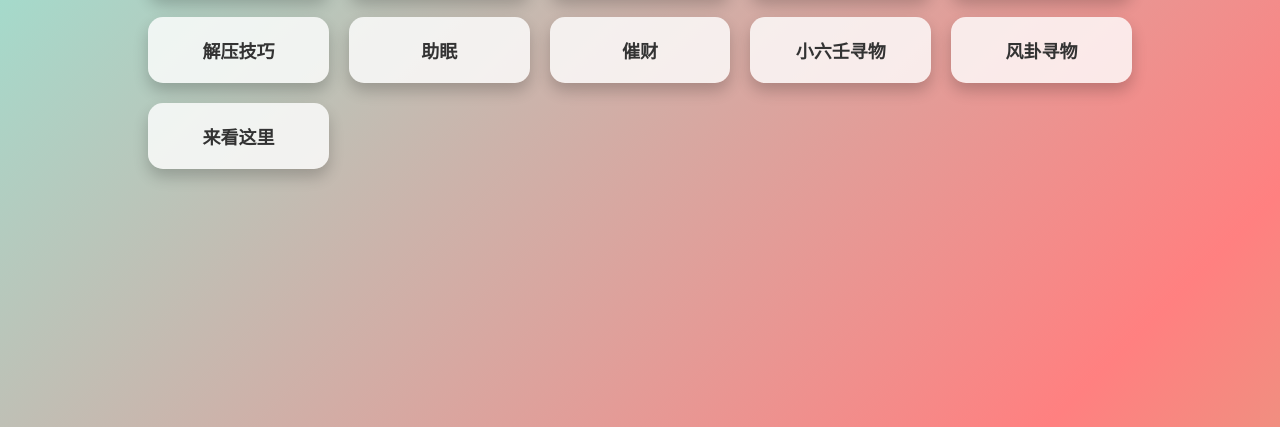
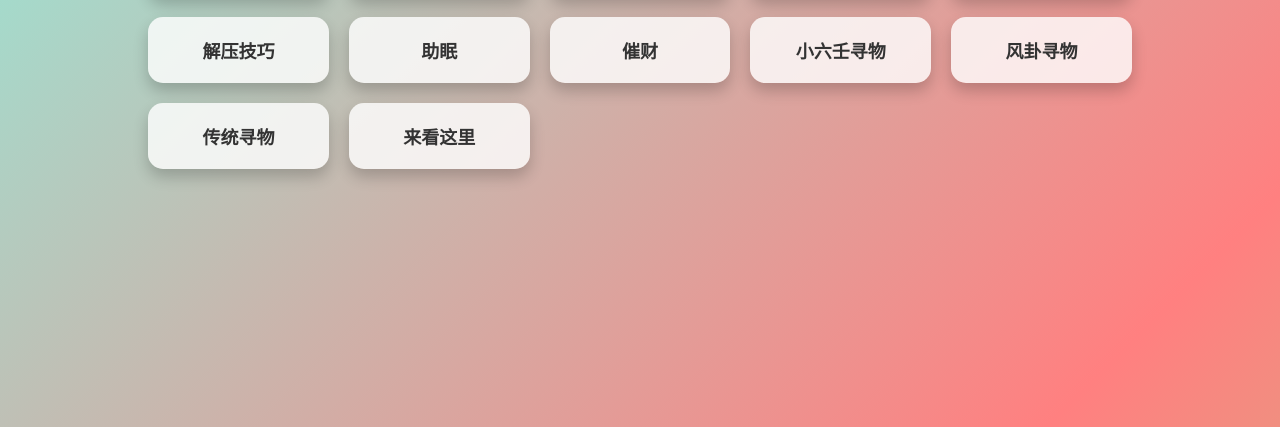
Before and after one commit to libohan-ha/anxue, a plain HTML site: page index.html in a window 1280 px wide. Shown: the part 373-800 px from the top of the page. Drawn offline with Linux system fonts and the light colour scheme.

Commit message:
Update index.html

```diff
--- a/index.html
+++ b/index.html
@@ -21,6 +21,7 @@
         <div class="card"><a href="https://libohan-ha.github.io/zhaocai/">催财</a></div>
         <div class="card"><a href="https://libohan-ha.github.io/xiaoliuren2.github.io/">小六壬寻物</a></div>
         <div class="card"><a href="https://libohan-ha.github.io/fenggua.github.io/">风卦寻物</a></div>
+        <div class="card"><a href="https://libohan-ha.github.io/chuantong/">传统寻物</a></div>
 	 <div class="card"><a href="https://libohan-ha.github.io/zhifu/">来看这里</a></div>
     </div>
 </body>
```
